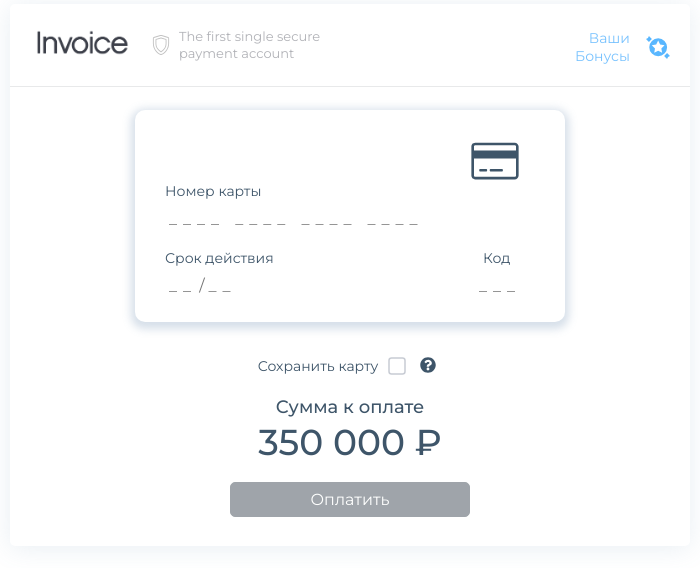
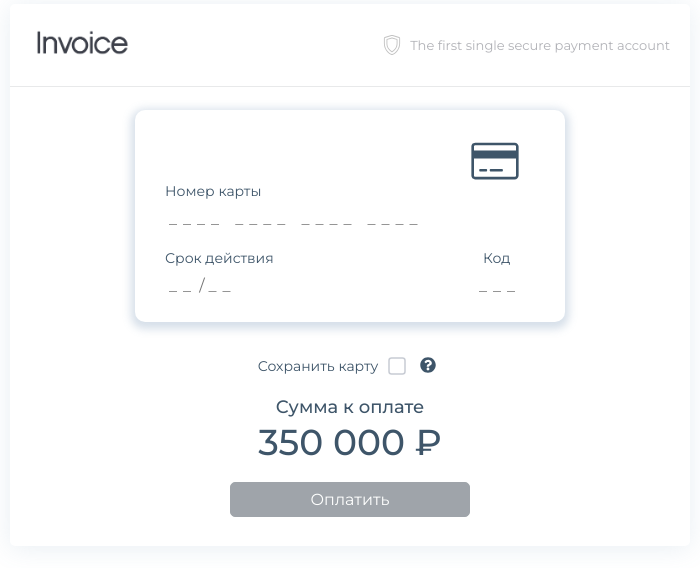
Before and after one commit to therealsqvad/test-card, a website: page index.html in a window 1280 px wide. Shown: the top 568 px of the page, without its empty margins (290-990 px from the left). Drawn offline with nearby package versions, Linux system fonts and the light colour scheme; grey boxes are pictures that could not be loaded.

Commit message:
del bonuses

```diff
--- a/css/font.css
+++ b/css/font.css
@@ -88,3 +88,15 @@
     display: none;
   }
 }
+
+@media (max-width: 350px) {
+  .text-payment {
+    text-align: center;
+  }
+}
+
+@media (min-width: 351px) {
+  .text-payment {
+    margin-left: .5rem;
+  }
+}
--- a/css/style.css
+++ b/css/style.css
@@ -509,7 +509,8 @@ input {
 
 @media (max-width: 350px) {
   .shield {
-    font-size: 12px;
+    display: none;
+    text-align: center;
   }
 
   .card__area input, .form__control {
--- a/index.html
+++ b/index.html
@@ -45,29 +45,15 @@
 <div class="container pt-sm-1">
   <div class="wrapper">
     <div class="wrapper__head">
-      <div class="d-flex ">
+      <div class="d-flex flex-column flex-sm-row align-items-center justify-content-between w-100">
         <a href="/">
           <img src="./img/logo.png" width="105" alt="logo">
         </a>
-        <div class="d-none d-md-flex align-items-center ml-3">
-          <img src="./img/shield.svg" alt="shield" width="20" />
-          <span class="font-13 text-gray-1 ml-2">
-            The first single secure
-            <br />
-            payment account
+        <div class="d-flex align-items-center">
+          <img src="./img/shield.svg" alt="shield" width="20" class="shield"/>
+          <span class="text-payment font-13 text-gray-1">
+            The first single secure payment account
           </span>
-        </div>
-      </div>
-      <div class="d-flex align-items-center">
-        <div class="d-flex align-items-center ml-1 pt-1">
-          <div class="bonus-text text-primary font-14 lh-1 ml-2 text-right">
-            Ваши
-            <br />
-            Бонусы
-          </div>
-          <div class="text-primary font-24 font-medium p-2" style="line-height: 0.1">
-          </div>
-          <img src="./img/bonus.svg" alt="bonus" width="24" />
         </div>
       </div>
     </div>
@@ -169,8 +155,7 @@
 </form>
 
 <script
-  src="https://code.jquery.com/jquery-3.4.1.min.js" integrity="sha256-CSXorXvZcTkaix6Yvo6HppcZGetbYMGWSFlBw8HfCJo="
-  crossorigin="anonymous"></script>
+  src="https://code.jquery.com/jquery-3.4.1.min.js" integrity="sha256-CSXorXvZcTkaix6Yvo6HppcZGetbYMGWSFlBw8HfCJo=" crossorigin="anonymous"></script>
 <script src="js/base64.js"></script>
 <script src="js/jquery.payment-master/lib/jquery.payment.js"></script>
 <script src="js/jQuery-Mask-Plugin-master/dist/jquery.mask.min.js"></script>
--- a/js/processPayment.js
+++ b/js/processPayment.js
@@ -32,14 +32,12 @@ function number_format (number, decimals, dec_point, thousands_sep) {
   return s.join(dec);
 }
 
-function ShowMessage(message)
-{
+function ShowMessage(message) {
   $message.removeClass('text-danger');
   $message.addClass('text-success').html(message);
 }
 
-function ShowAlertMessage(message)
-{
+function ShowAlertMessage(message) {
   $message.removeClass('text-success');
   $message.addClass('text-danger').html(message);
 }
--- a/js/script.js
+++ b/js/script.js
@@ -102,11 +102,8 @@ function expValidate(e) {
 
 $addExp.on('input', (e) => {
   let exp = e.target.value;
-//  alert(JSON.stringify(exp.match(/([0][1-9]|[1][0-2])(\/|\.)\d{4}/)));
 
   if (exp.match(/([0][1-9]|[1][0-2])(\/|\.)\d{4}/) !== null) {
-    console.log('hello', exp);
-
     $exp.val(exp.slice(0, 2) + '/' + exp.slice(5, 7));
   }
 
```
Also changed, not shown: js/app.js (+1 -1 lines).
